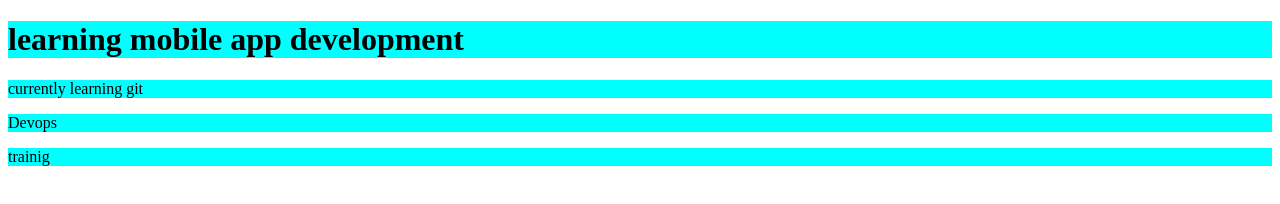
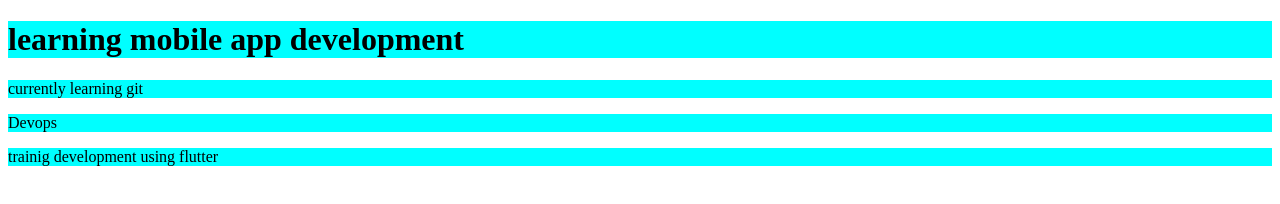
Before and after one commit to Noorulainaslam/Online-Jawan-Pakistan, a plain HTML site: page index.html in a window 1280 px wide. Drawn offline with Linux system fonts and the light colour scheme.

Commit message:
work complete

```diff
--- a/index.html
+++ b/index.html
@@ -11,6 +11,6 @@
     <h1>learning mobile app development</h1>
     <p>currently learning git</p>
     <p>Devops</p>
-    <p>trainig</p>
+    <p>trainig development using flutter</p>
 </body>
 </html>
```
